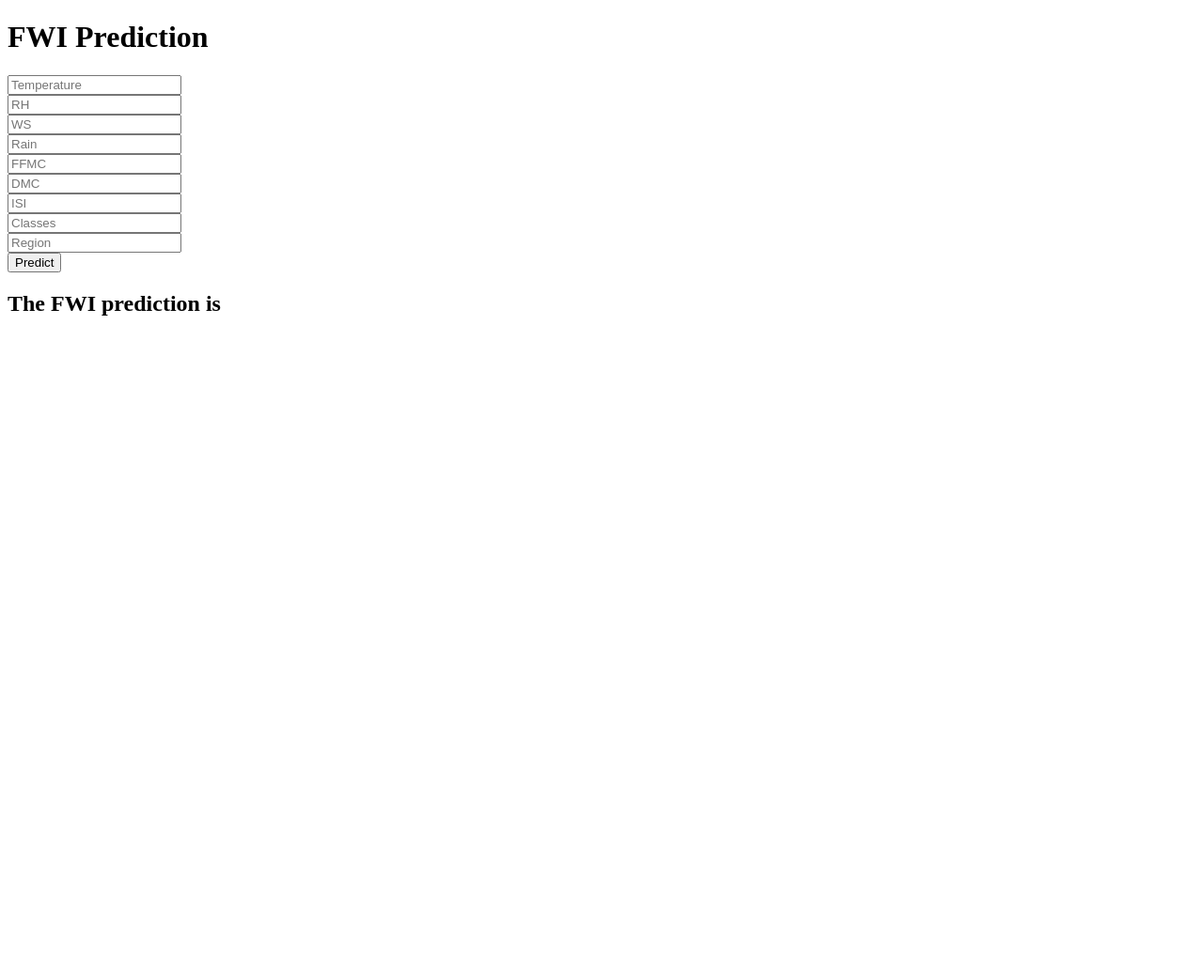
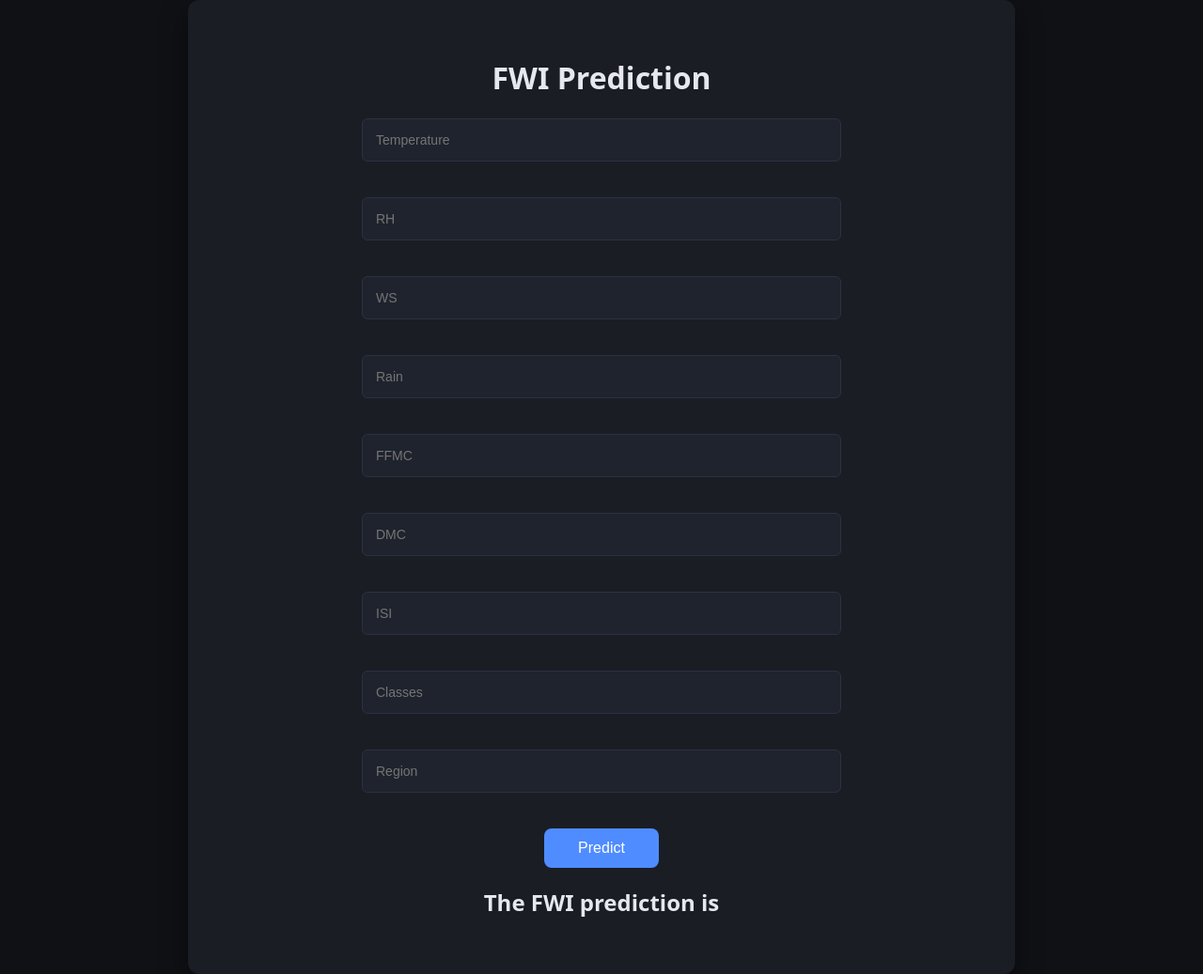
Before and after one commit to KALP-1609/Simple_Regression_Project, a Flask app: page /predict in a window 1280 px wide. Shown: the whole page at 94% size. Before the commit the page ends 336 px from the top, so only its background shows below. Run offline with Flask 3, Linux system fonts and the light colour scheme; parts of the project's set-up code (start-up, migrations or seed data) failed here and were passed over.

Commit message:
Added CSS files for styling the UI

```diff
--- /dev/null
+++ b/static/css/home.css
@@ -0,0 +1,52 @@
+body {
+    margin: 0;
+    min-height: 100vh;
+    display: flex;
+    justify-content: center;
+    align-items: center;
+    background: #0f1115;
+    font-family: system-ui, sans-serif;
+    color: #e6e8ee;
+}
+
+.login {
+    background: #1a1d24;
+    padding: 40px;
+    border-radius: 12px;
+    box-shadow: 0 12px 30px rgba(0,0,0,0.45);
+    text-align: center;
+    max-width: 800px;
+    width: 100%;
+}
+
+.form form {
+    display: flex;
+    flex-direction: column;
+    gap: 8px;
+    margin: auto auto;
+    align-items: center;
+    justify-self: center;
+}
+
+.form input {
+    width: 60%;
+    padding: 14px;
+    border: 1px solid #2c3140;
+    border-radius: 6px;
+    font-size: 14px;
+    color: #e6e8ee;
+    justify-self: center;
+    background-color: #1f232d;
+}
+
+.form button {
+    grid-column: span 2;
+    justify-self: center;
+    padding: 12px 36px;
+    font-size: 16px;
+    border-radius: 8px;
+    background: #4f8cff;
+    color: #ffffff;
+    border: none;
+    cursor: pointer;
+}
--- a/templates/home.html
+++ b/templates/home.html
@@ -3,10 +3,12 @@
 <head>
     <meta charset="UTF-8">
     <title>Home</title>
+    <link rel="stylesheet" href="{{url_for('static',filename='css/home.css')}}">
 </head>
 <body>
     <div class="login">
         <h1>FWI Prediction</h1>
+        <div class="form">
             <form action="{{ url_for('predict_data')}}" method="POST">
                 <input type="text" name="Temperature" placeholder="Temperature" required="required"/><br>
                 <input type="text" name="RH" placeholder="RH"  required="required"/><br>
@@ -19,6 +21,7 @@
                 <input type="text" name="Region" placeholder="Region" required="required"/><br>
                 <button type="submit" class="btn btn-primary btn-block btn-large" >Predict</button>
             </form>
+        </div>
         <h2>The FWI prediction is {{results}}</h2>
     </div>
 </body>
--- a/templates/index.html
+++ b/templates/index.html
@@ -3,6 +3,7 @@
 <head>
     <meta charset="UTF-8">
     <title>Index</title>
+    <link rel="stylesheet" href="{{url_for('static',filename='css/index.css')}}">
 </head>
 <body>
     <h1>Simple Regression Project</h1>
```
Also changed, not shown: static/css/index.css (added, +13 -0 lines). Lines whose indentation alone changed are shown as unchanged.
